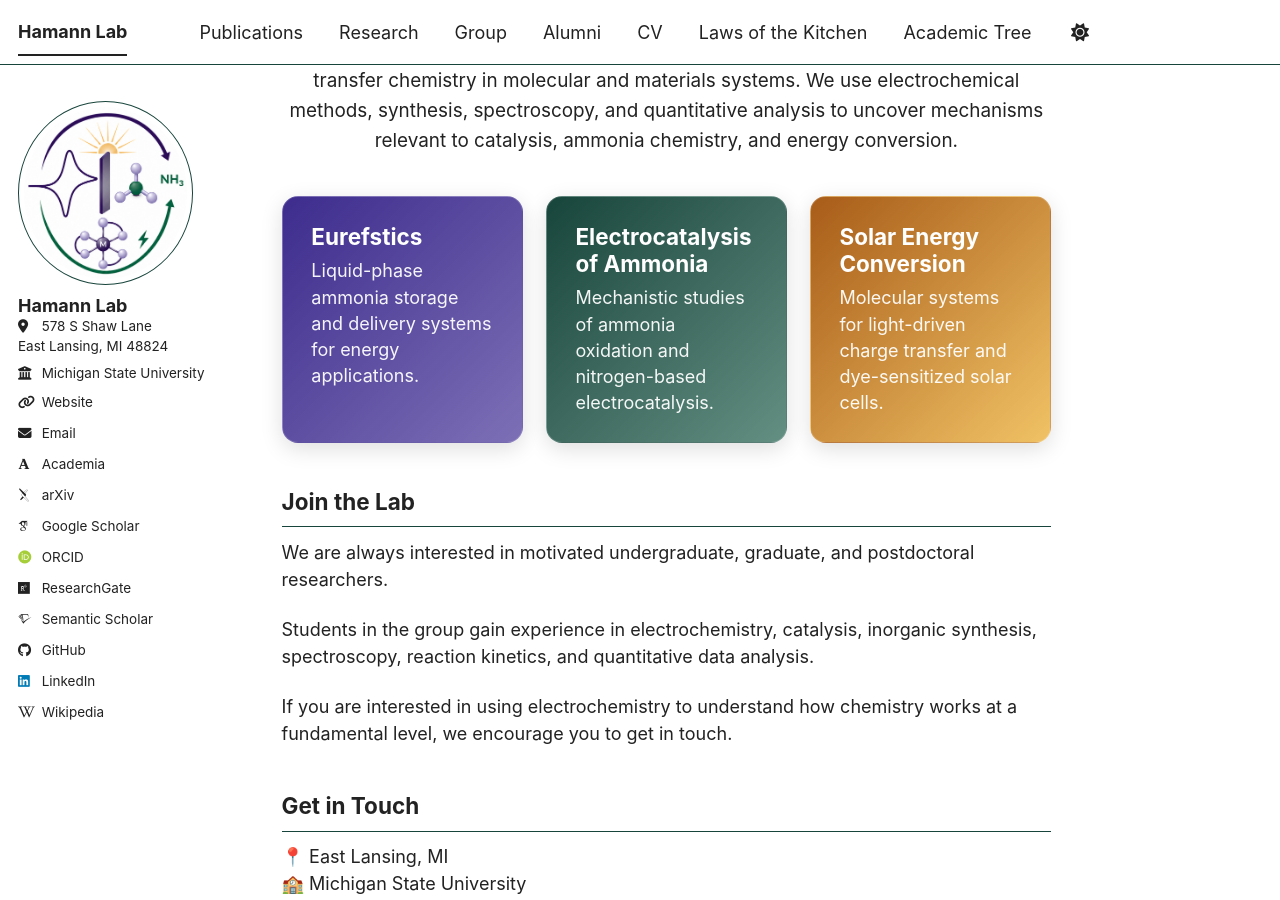
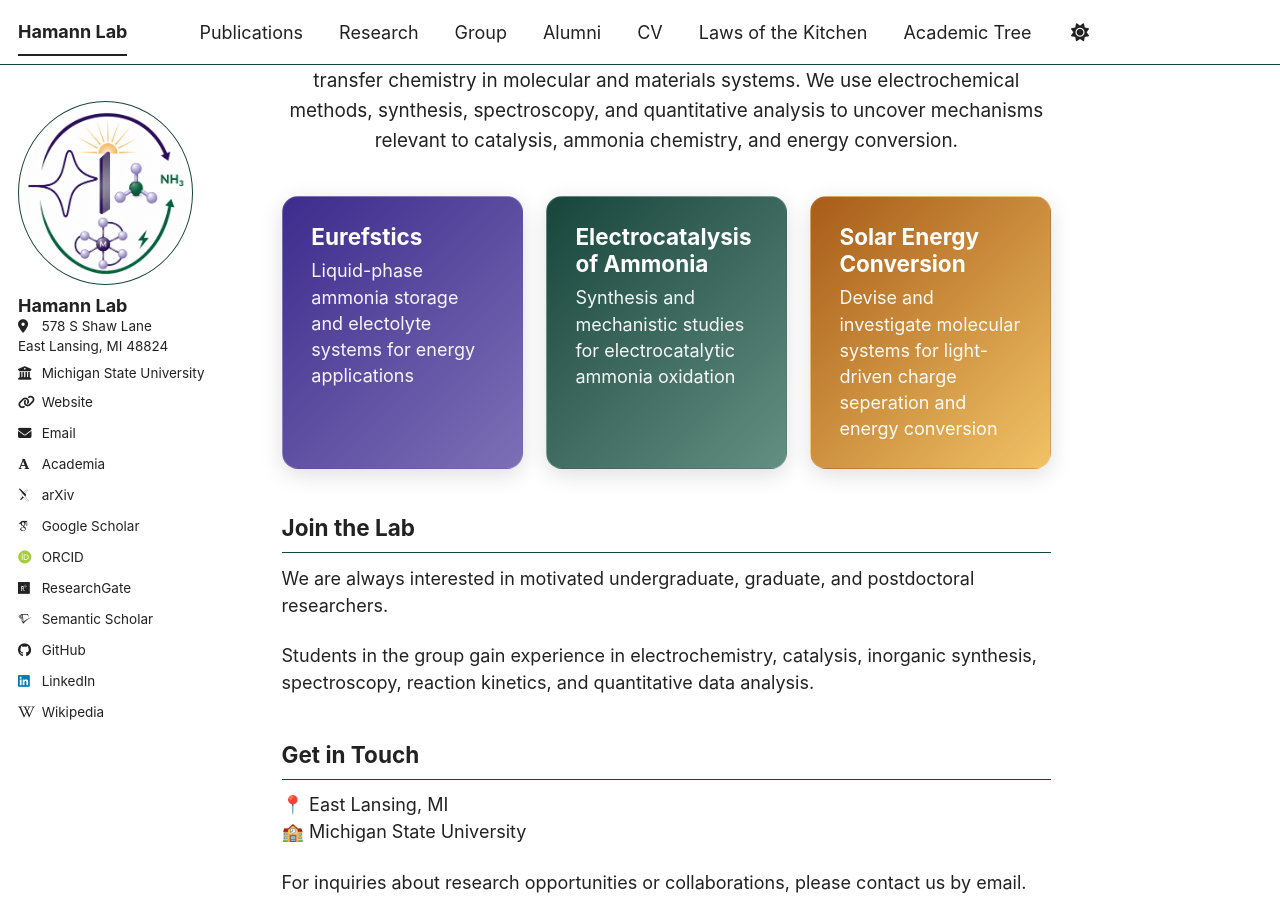
Before and after one commit to HamannLab/HamannLab.github.io, a Jekyll site: the page built from index.md, in a window 1280 px wide and 900 px high, scrolled down 544 px. Built offline with Jekyll 4.4.1, drawn with Linux system fonts in a browser that asks for light colours; some web fonts are replaced; a script bundle is joined from its source files by our own code; library files that are not in the unit come from our copies.

Commit message:
Revise research project descriptions in index.md
Updated project descriptions for Eurefstics, Electrocatalysis of Ammonia, and Solar Energy Conversion.

```diff
--- a/index.md
+++ b/index.md
@@ -24,21 +24,21 @@
   <a class="home-research-card home-card-eurefstics" href="/research/">
     <div class="home-card-content">
       <h3>Eurefstics</h3>
-      <p>Liquid-phase ammonia storage and delivery systems for energy applications.</p>
+      <p>Liquid-phase ammonia storage and electolyte systems for energy applications</p>
     </div>
   </a>
 
   <a class="home-research-card home-card-ammonia" href="/research/">
     <div class="home-card-content">
       <h3>Electrocatalysis of Ammonia</h3>
-      <p>Mechanistic studies of ammonia oxidation and nitrogen-based electrocatalysis.</p>
+      <p>Synthesis and mechanistic studies for electrocatalytic ammonia oxidation</p>
     </div>
   </a>
 
   <a class="home-research-card home-card-solar" href="/research/">
     <div class="home-card-content">
       <h3>Solar Energy Conversion</h3>
-      <p>Molecular systems for light-driven charge transfer and dye-sensitized solar cells.</p>
+      <p>Devise and investigate molecular systems for light-driven charge seperation and energy conversion</p>
     </div>
   </a>
 
@@ -50,8 +50,6 @@
 
 Students in the group gain experience in electrochemistry, catalysis, inorganic synthesis, spectroscopy, reaction kinetics, and quantitative data analysis.
 
-If you are interested in using electrochemistry to understand how chemistry works at a fundamental level, we encourage you to get in touch.
-
 ## Get in Touch
 
 📍 East Lansing, MI
```
